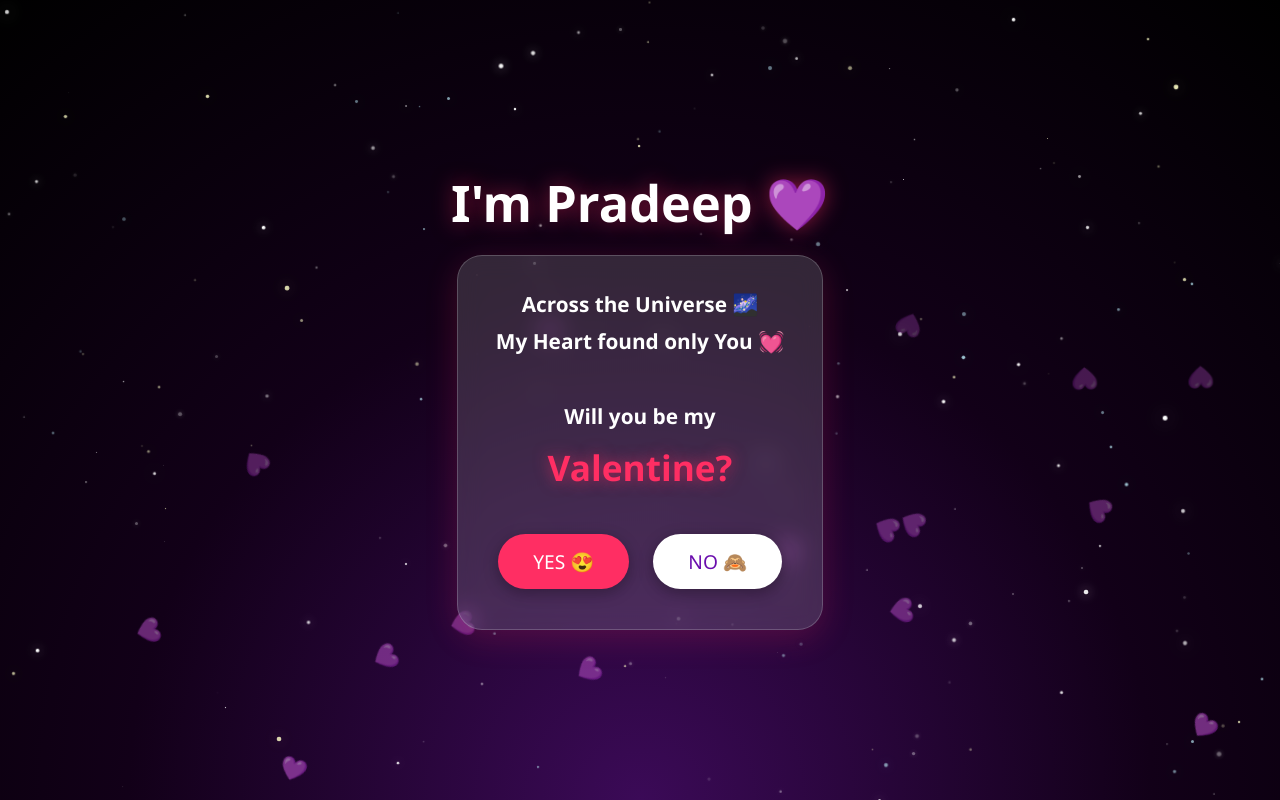
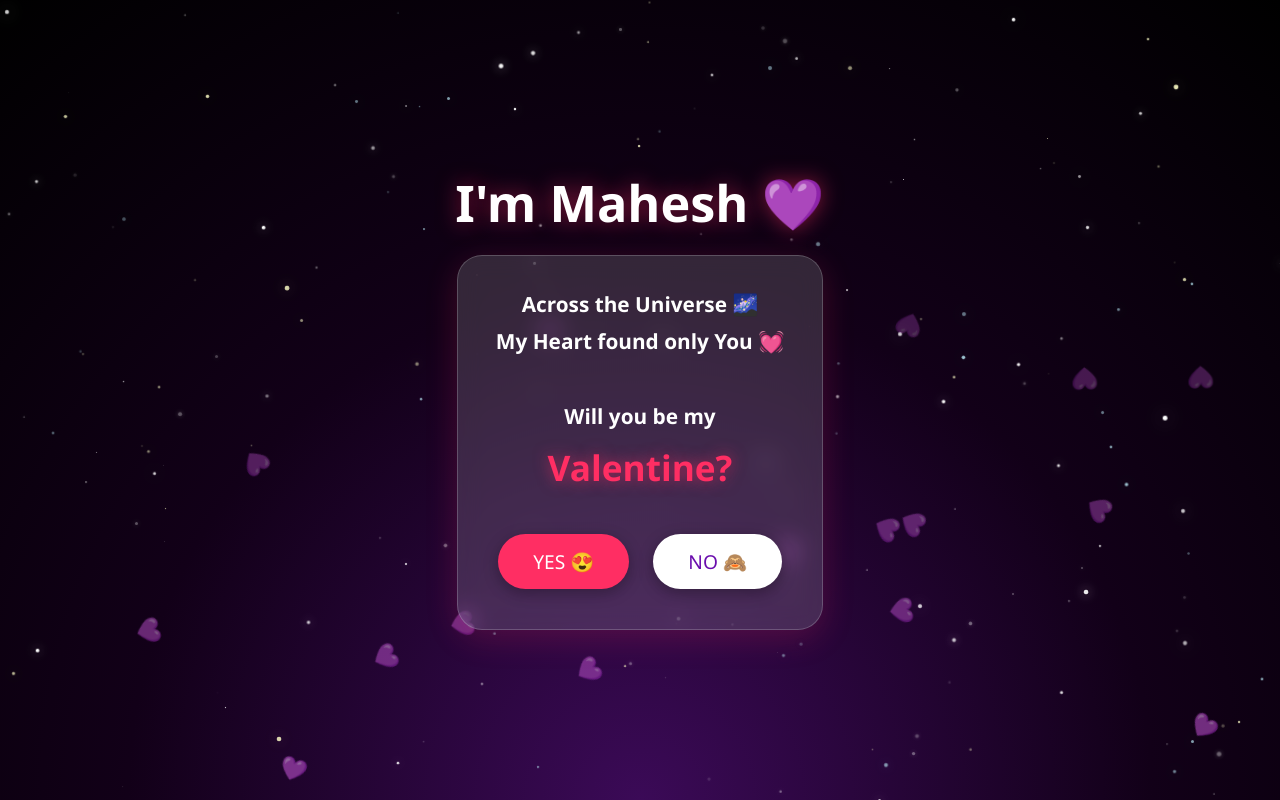
Before and after one commit to Mahesh-git02/action, a plain HTML site: page index.html in a window 1280 px wide. Drawn offline with Linux system fonts and the light colour scheme.

Commit message:
Update index.html

```diff
--- a/index.html
+++ b/index.html
@@ -3,7 +3,7 @@
 <head>
 <meta charset="UTF-8">
 <meta name="viewport" content="width=device-width, initial-scale=1.0">
-<title>Pradeep ❤️ Valentine</title>
+<title>Mahesh ❤️ Valentine</title>
 
 <style>
 *{margin:0;padding:0;box-sizing:border-box;font-family:'Segoe UI',sans-serif;}
@@ -154,7 +154,7 @@ box-shadow:0 4px 15px rgba(0,0,0,0.3);
 <div class="fireworks" id="fireworks"></div>
 
 <div class="container">
-<h1>I'm Pradeep 💜</h1>
+<h1>I'm Mahesh 💜</h1>
 
 <div class="card">
 <p class="message"><b>
@@ -258,4 +258,5 @@ noBtn.onclick=()=>{
 </script>
 
 </body>
+
 </html>
```
